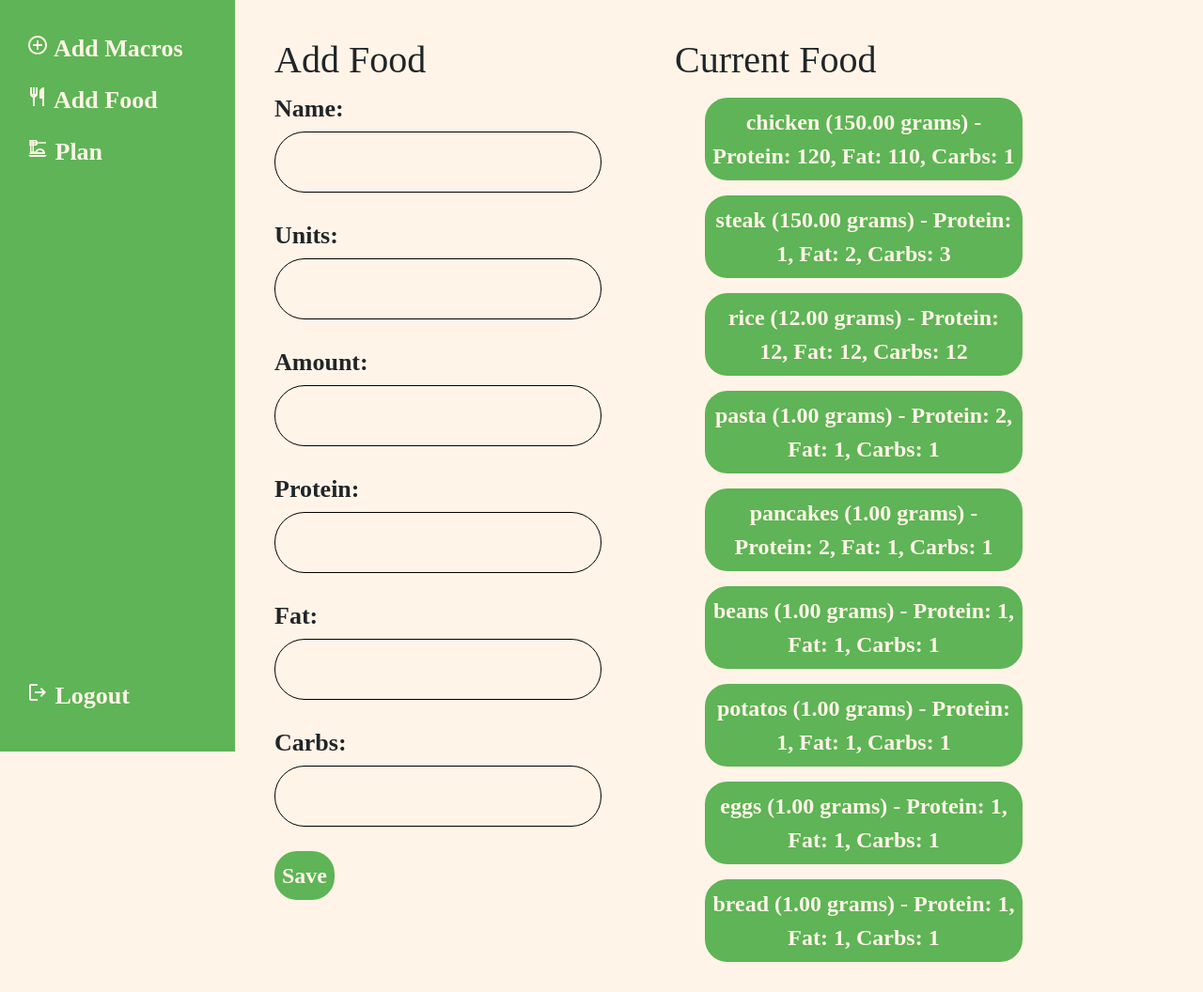
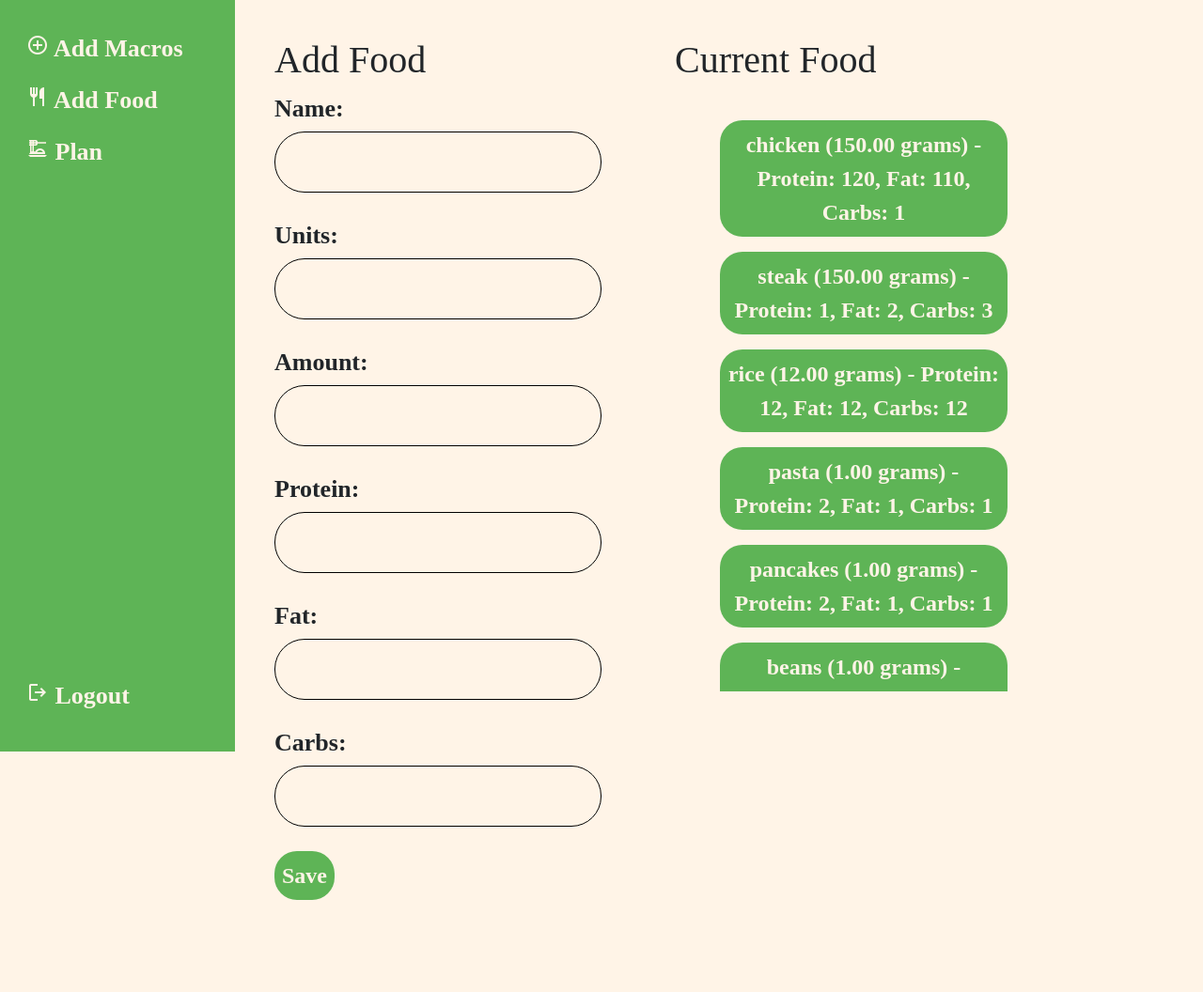
Before and after one commit to Pakar040/MacroMealPlanner, a Django app: template macroMealPlanner/templates/mealPlannerApp/food.html in a window 1280 px wide. Shown: the whole page at 94% size. After the commit the page ends 958 px from the top, so only its background shows below. Run offline with Django 5.2, Linux system fonts and the light colour scheme; the template is opened without the code that fills it: values that come from a table or form of the project are taken from there, others are empty; data comes from the database, SQL or seed files in the repository; both versions use the stored data as it was after the commit; some web fonts are replaced.

Commit message:
Updated food.html and macros.html
scrollable list in food and macros page.

```diff
--- a/macroMealPlanner/templates/mealPlannerApp/food.html
+++ b/macroMealPlanner/templates/mealPlannerApp/food.html
@@ -57,6 +57,11 @@
     .container input[type="submit"]:hover {
         background-color: #4f9a55;
     }
+
+    .scrollable-area {
+        max-height: 80vh; /* Adjust based on your preference */
+        overflow-y: auto; /* Enables vertical scrolling */
+    }
 </style>
 <div class="container-fluid">
     <div class="row">
@@ -76,6 +81,7 @@
                 <!-- Column 2 -->
                 <h1>Current Food</h1>
                 {% if food_list %}
+                <div class="p-3 scrollable-area">
                     <ul>
                         {% for food in food_list %}
                             <form action="{% url 'mealPlannerApp:delete_food' food.id %}" method="POST">
@@ -84,8 +90,9 @@
                             </form>
                         {% endfor %}
                     </ul>
+                </div>
                 {% else %}
-                    <p>No macros yet</p>
+                    <p>No foods yet</p>
                 {% endif %}
             </div>
         </div>
```
Also changed, not shown: macroMealPlanner/templates/mealPlannerApp/macros.html (+7 -0 lines), macroMealPlanner/db.sqlite3.
